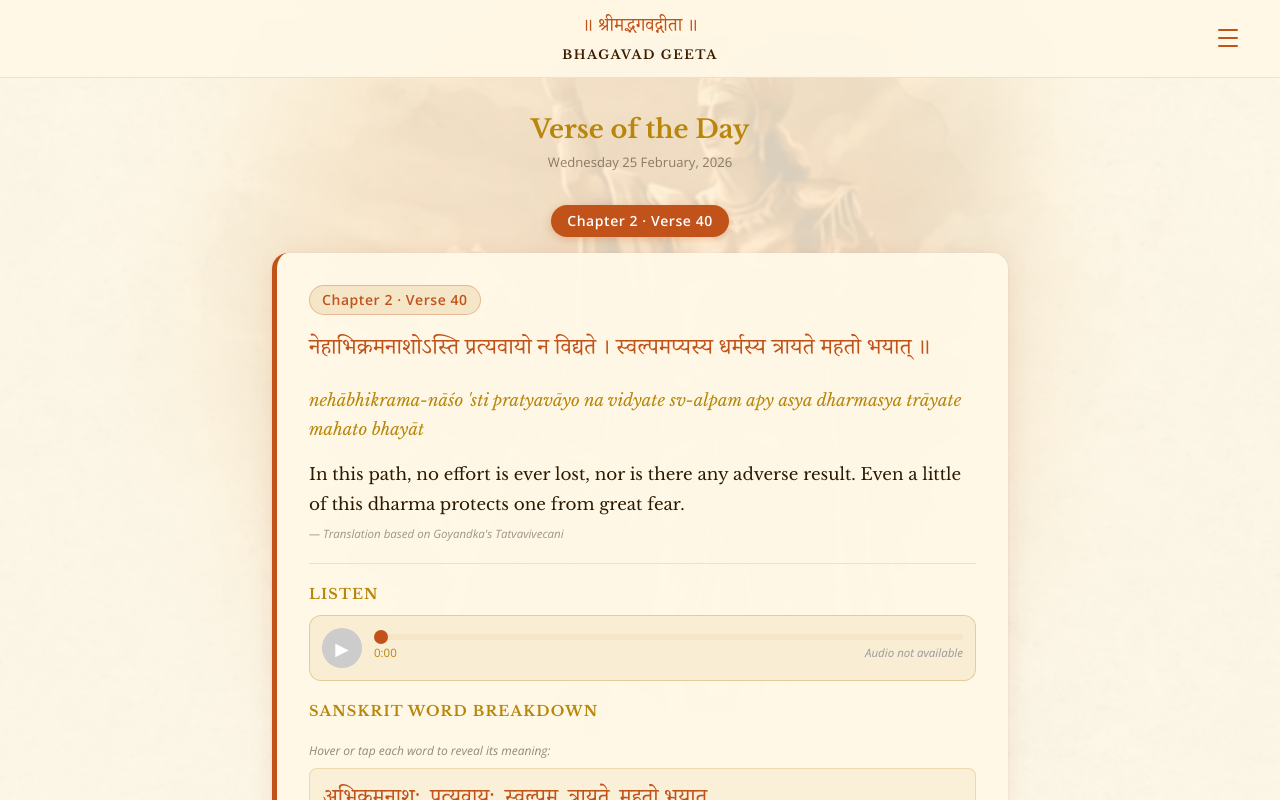
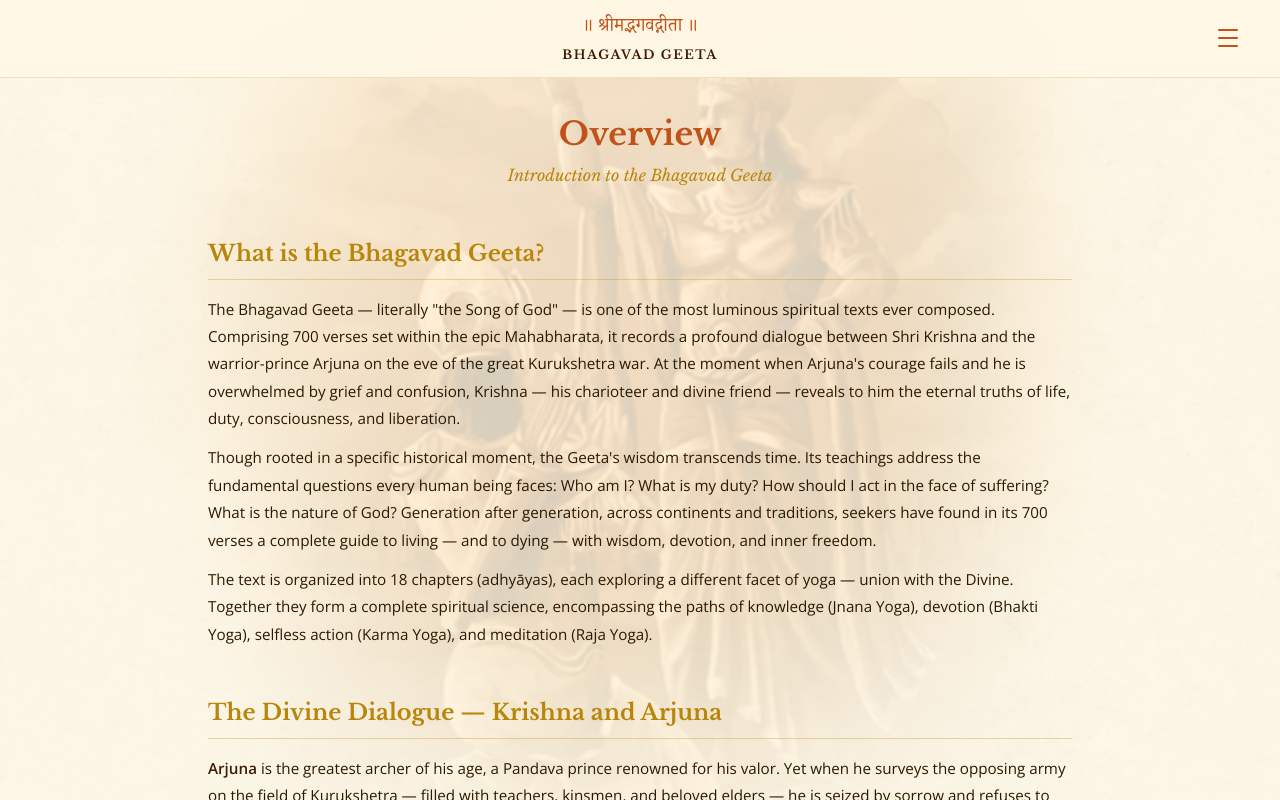
Before and after one commit to rutvikh/bhagavad-geeta-app, a React (Vite) app: page /#/ in a window 1280 px wide. Shown: the top 800 px of the page. Built offline with nearby package versions, Linux system fonts and the light colour scheme.

Commit message:
refactor: set overview as landing page, fix verse line rendering
- Route / now renders Overview directly; Home.jsx removed
- Sanskrit and transliteration split on \n so each couplet
  renders as its own <p> row (flex column, 0.25rem gap)

Co-Authored-By: Claude Sonnet 4.6 <noreply@anthropic.com>

```diff
--- a/src/App.jsx
+++ b/src/App.jsx
@@ -1,6 +1,5 @@
 import { HashRouter, Routes, Route } from 'react-router-dom'
 import Navbar from './components/Navbar'
-import Home from './pages/Home'
 import Overview from './pages/Overview'
 import ChapterPage from './pages/ChapterPage'
 import VersePage from './pages/VersePage'
@@ -15,7 +14,7 @@ export default function App() {
         <Navbar />
 
         <Routes>
-          <Route path="/" element={<Home />} />
+          <Route path="/" element={<Overview />} />
           <Route path="/overview" element={<Overview />} />
           <Route path="/chapter/:chapterNumber" element={<ChapterPage />} />
           <Route path="/chapter/:chapterNumber/verse/:verseNumber" element={<VersePage />} />
--- a/src/components/VerseCard.jsx
+++ b/src/components/VerseCard.jsx
@@ -27,16 +27,20 @@ export default function VerseCard({ verse, chapterNumber, mini = false }) {
 
       {/* ② Sanskrit verse */}
       <div className="mb-4">
-        <p className="sanskrit" style={{ margin: 0 }}>
-          {verse.sanskrit}
-        </p>
+        <div style={{ display: 'flex', flexDirection: 'column', gap: '0.25rem' }}>
+          {verse.sanskrit.split('\n').map((line, i) => (
+            <p key={i} className="sanskrit" style={{ margin: 0 }}>{line}</p>
+          ))}
+        </div>
       </div>
 
       {/* ③ Transliteration */}
       <div className="mb-4">
-        <p className="transliteration" style={{ margin: 0 }}>
-          {verse.transliteration}
-        </p>
+        <div style={{ display: 'flex', flexDirection: 'column', gap: '0.25rem' }}>
+          {verse.transliteration.split('\n').map((line, i) => (
+            <p key={i} className="transliteration" style={{ margin: 0 }}>{line}</p>
+          ))}
+        </div>
       </div>
 
       {/* ④ English translation */}
--- a/src/pages/Home.jsx
+++ /dev/null
@@ -1,132 +0,0 @@
-import { useMemo, useEffect, useState } from 'react'
-import { Link } from 'react-router-dom'
-import VerseCard from '../components/VerseCard'
-import chaptersData from '../data/chapters.json'
-
-// Determine today's verse from all 700 (cycles over ~2 years)
-function getTodaysVerse() {
-  const start = new Date('2024-01-01')
-  const today = new Date()
-  const dayOfCycle = Math.floor((today - start) / 86400000) % 700
-
-  // Map linear index to chapter/verse
-  const chapters = chaptersData.chapters
-  let count = 0
-  for (const ch of chapters) {
-    if (dayOfCycle < count + ch.verse_count) {
-      return { chapter: ch.number, verse: dayOfCycle - count + 1 }
-    }
-    count += ch.verse_count
-  }
-  return { chapter: 2, verse: 47 }
-}
-
-export default function Home() {
-  const { chapter, verse } = useMemo(getTodaysVerse, [])
-  const [verseData, setVerseData] = useState(null)
-  const [loading, setLoading] = useState(true)
-  const [error, setError] = useState(false)
-
-  useEffect(() => {
-    const chStr = String(chapter).padStart(2, '0')
-    import(`../data/verses/chapter_${chStr}.json`)
-      .then(mod => {
-        const found = mod.default.verses.find(v => v.verse === verse)
-        setVerseData(found || null)
-        setLoading(false)
-      })
-      .catch(() => {
-        // Fall back to the canonical demo verse BG 2.47
-        import('../data/verses/chapter_02.json')
-          .then(mod => {
-            const fallback = mod.default.verses.find(v => v.verse === 47)
-            setVerseData(fallback || null)
-            setLoading(false)
-          })
-          .catch(() => {
-            setError(true)
-            setLoading(false)
-          })
-      })
-  }, [chapter, verse])
-
-  const today = new Date().toLocaleDateString('en-IN', { weekday: 'long', year: 'numeric', month: 'long', day: 'numeric' })
-
-  return (
-    <main className="max-w-3xl mx-auto px-4 py-8">
-      {/* Page title */}
-      <div className="text-center mb-8 fade-in-up">
-        <h1 style={{ fontFamily: 'Libre Baskerville, Georgia, serif', fontSize: '1.6rem', fontWeight: '700', color: 'var(--color-gold)', margin: 0 }}>
-          Verse of the Day
-        </h1>
-        <p style={{ fontFamily: 'Open Sans, sans-serif', fontSize: '0.82rem', color: 'rgba(44,26,0,0.5)', margin: '0.3rem 0 0 0' }}>
-          {today}
-        </p>
-      </div>
-
-      {/* Verse reference badge (above card) */}
-      {!loading && !error && verseData && (
-        <div className="text-center mb-4 fade-in-up">
-          <Link
-            to={`/chapter/${chapter}/verse/${verse}`}
-            style={{ textDecoration: 'none' }}
-          >
-            <span
-              className="inline-block px-4 py-1.5 rounded-full text-sm font-semibold"
-              style={{ background: 'var(--color-saffron)', color: 'white', fontFamily: 'Open Sans, sans-serif', letterSpacing: '0.04em', boxShadow: '0 2px 8px rgba(192,82,26,0.3)' }}
-            >
-              Chapter {chapter} · Verse {verse}
-            </span>
-          </Link>
-        </div>
-      )}
-
-      {/* Content */}
-      {loading && <LoadingState />}
-      {error && <ErrorState />}
-      {!loading && !error && verseData && (
-        <VerseCard verse={verseData} chapterNumber={chapter} />
-      )}
-      {!loading && !error && !verseData && <ErrorState />}
-    </main>
-  )
-}
-
-function LoadingState() {
-  return (
-    <div className="verse-card text-center py-12">
-      <div style={{ fontSize: '2rem', marginBottom: '1rem' }}>🪷</div>
-      <p style={{ color: 'var(--color-gold)', fontFamily: 'Open Sans, sans-serif' }}>Loading today's verse…</p>
-    </div>
-  )
-}
-
-function ErrorState() {
-  return (
-    <div className="verse-card text-center py-12">
-      <div style={{ fontSize: '2rem', marginBottom: '1rem' }}>🙏</div>
-      <p style={{ color: 'var(--color-gold)', fontFamily: 'Libre Baskerville, Georgia, serif', fontSize: '1.1rem', marginBottom: '0.5rem' }}>
-        Chapter data coming soon
-      </p>
-      <p style={{ color: 'rgba(44,26,0,0.6)', fontFamily: 'Open Sans, sans-serif', fontSize: '0.9rem', marginBottom: '1.5rem' }}>
-        Verse data for this chapter has not yet been added.
-      </p>
-      <Link
-        to="/chapter/2/verse/47"
-        style={{
-          display: 'inline-block',
-          padding: '0.5rem 1.25rem',
-          background: 'var(--color-saffron)',
-          color: 'white',
-          borderRadius: '9999px',
-          textDecoration: 'none',
-          fontFamily: 'Open Sans, sans-serif',
-          fontSize: '0.9rem',
-          fontWeight: '600',
-        }}
-      >
-        Read BG 2.47 — the eternal verse
-      </Link>
-    </div>
-  )
-}
```
